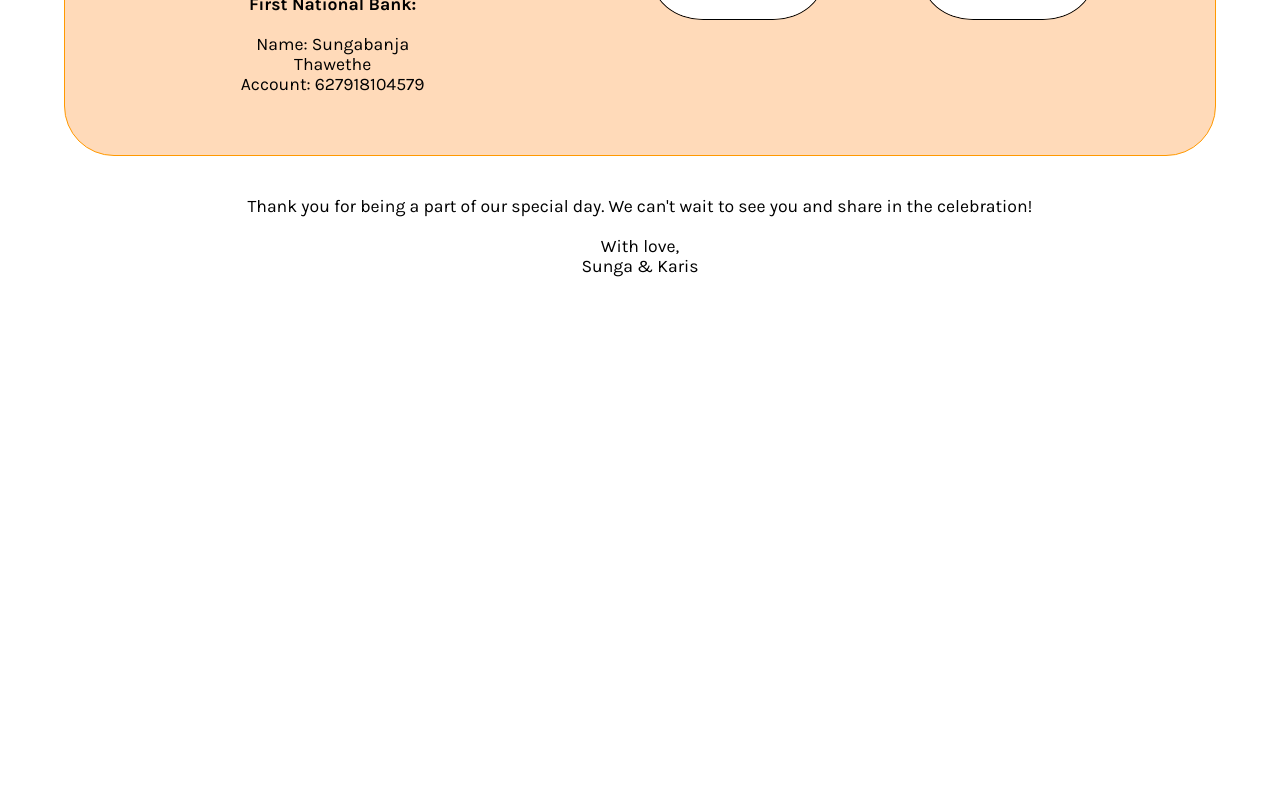
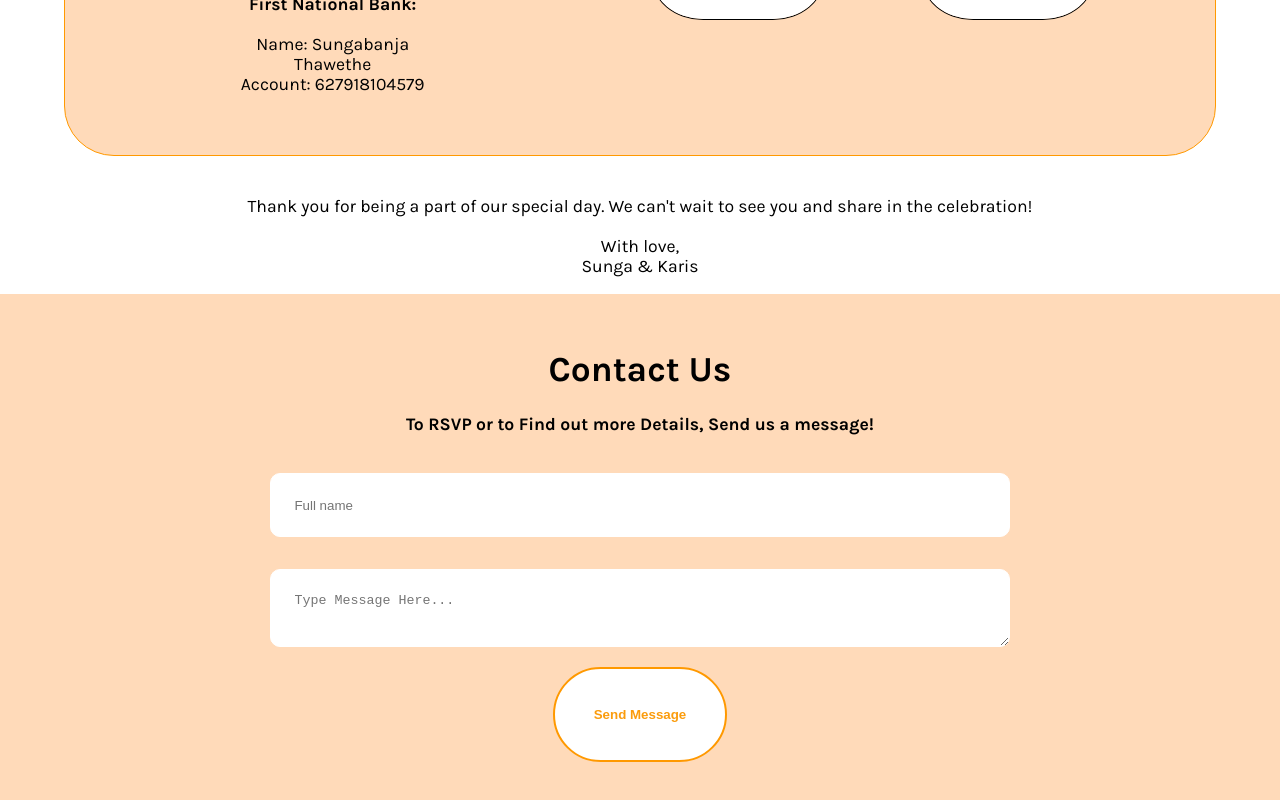
Before and after one commit to sunga12/thawetheswedding24, a React (Create React App) app: page / in a window 1280 px wide. Shown: the part 2288-3088 px from the top of the page. Before the commit the page ends 2582 px from the top, so only its background shows below. Built offline with nearby package versions, Linux system fonts and the light colour scheme.

Commit message:
Add Contact Section

```diff
--- a/src/App.js
+++ b/src/App.js
@@ -4,6 +4,7 @@ import BigDay from './components/BigDay';
 import Gifts from './components/Gifts';
 import Home from './components/Home';
 import Navigation from './components/Navigation';
+import Contact from './components/Contact';
 
 function App() {
   useEffect(() => {
@@ -15,6 +16,7 @@ function App() {
       <Home />
       <BigDay />
       <Gifts />
+      <Contact />
     </div>
   );
 }
--- /dev/null
+++ b/src/components/Contact.js
@@ -0,0 +1,45 @@
+import React from 'react';
+import { motion } from 'framer-motion';
+
+const buttonVariants = {
+  hover: {
+    scale: 1.05,
+    textShadow: '0px 0px 8px rgb(255,255,255)',
+    boxShadow: '0px 0px 8px rgb(255,255,255)',
+    transition: {
+      repeat: Infinity,
+      repeatType: 'mirror',
+      duration: 0.4,
+    },
+  },
+};
+
+const Contact = () => (
+  <div id="contact">
+    <h1 className="title">Contact Us</h1>
+    <h4 className="contact-comment">To RSVP or to Find out more Details, Send us a message!</h4>
+    <form action="https://formspree.io/f/xrgnbdnq" method="POST">
+      <ul className="form-list">
+        <li>
+          <input type="text" name="user-name" id="name" maxLength="100" required placeholder="Full name" />
+        </li>
+        <li>
+          <textarea name="user-message" id="message" maxLength="500" required placeholder="Type Message Here..." />
+        </li>
+        <li className="contact-button">
+          <motion.button
+            variants={buttonVariants}
+            whileHover="hover"
+            className="form-submit"
+            type="submit"
+          >
+            Send Message
+          </motion.button>
+        </li>
+        <span id="error" aria-live="polite" />
+      </ul>
+    </form>
+  </div>
+);
+
+export default Contact;
--- a/src/index.css
+++ b/src/index.css
@@ -176,6 +176,31 @@ nav li {
   transition-duration: 0.5s;
 }
 
+#contact {
+  background-color: peachpuff;
+  padding: 2rem 0;
+}
+
+.form-list {
+  width: 60%;
+  margin: auto;
+  padding: 0;
+}
+
+.form-list ul {
+  margin: 0;
+  display: flex;
+}
+
+.form-list li input,
+.form-list li textarea {
+  width: 90%;
+  margin: 1rem auto;
+  border-radius: 10px;
+  padding: 3%;
+  border: 1px solid white;
+}
+
 @media only screen and (min-width: 768px) {
 
 body {
```
